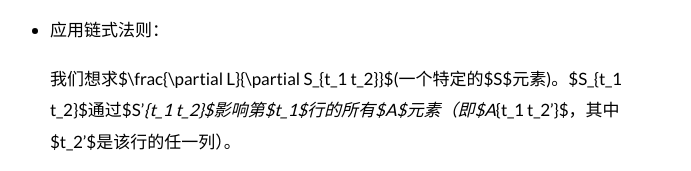
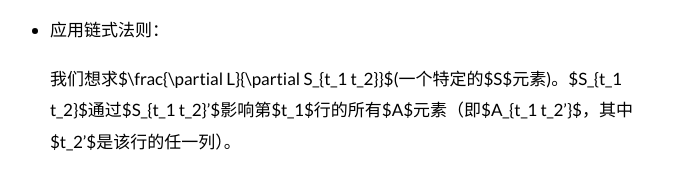
Before and after one commit to Soflari/hugo_dev, a plain HTML site: page p/注意力模块的张量表示及梯度推导/index.html in a window 1280 px wide. Shown: the part 5418-5589 px from the top of the page, without its empty margins (216-907 px from the left). Drawn offline with nearby package versions, Linux system fonts and the light colour scheme; some packages are replaced by stand-ins of ours; a script that the page names is missing.

Commit message:
modified:   index.xml 	modified:   "p/\346\263\250\346\204\217\345\212\233\346\250\241\345\235\227\347\232\204\345\274\240\351\207\217\350\241\250\347\244\272\345\217\212\346\242\257\345\272\246\346\216\250\345\257\274/index.html" 	modified:   post/index.xml 	modified:   search/index.json

```diff
--- a/index.xml
+++ b/index.xml
@@ -207,7 +207,7 @@ $$Y_{t_1 j} = A_{t_1 t_2} (X_{t_2 k} W^V_{jk})$$&lt;/li&gt;
 &lt;/li&gt;
 &lt;li&gt;
 &lt;p&gt;应用链式法则：&lt;/p&gt;
-&lt;p&gt;我们想求 $\frac{\partial L}{\partial S_{t_1 t_2}}$ (一个特定的 $S$ 元素)。$S_{t_1 t_2}$ 通过 $S&amp;rsquo;&lt;em&gt;{t_1 t_2}$ 影响第 $t_1$ 行的所有 $A$ 元素（即 $A&lt;/em&gt;{t_1 t_2&amp;rsquo;}$，其中 $t_2&amp;rsquo;$ 是该行的任一列）。&lt;/p&gt;
+&lt;p&gt;我们想求$\frac{\partial L}{\partial S_{t_1 t_2}}$(一个特定的$S$元素)。$S_{t_1 t_2}$通过$S&amp;rsquo;&lt;em&gt;{t_1 t_2}$影响第$t_1$行的所有$A$元素（即$A&lt;/em&gt;{t_1 t_2&amp;rsquo;}$，其中$t_2&amp;rsquo;$是该行的任一列）。&lt;/p&gt;
 &lt;p&gt;$$G^S_{t_1 t_2} = \frac{\partial L}{\partial S_{t_1 t_2}} = \sum_{t_2&amp;rsquo;} \frac{\partial L}{\partial A_{t_1 t_2&amp;rsquo;}} \frac{\partial A_{t_1 t_2&amp;rsquo;}}{\partial S_{t_1 t_2}}$$&lt;/p&gt;
 &lt;p&gt;(注意：Softmax 是逐行应用的，所以 $S_{t_1 t_2}$ 只影响 $A_{t_1 :}$，这就是为什么求和中没有 $t_1&amp;rsquo;$。)&lt;/p&gt;
 &lt;/li&gt;
--- a/p/注意力模块的张量表示及梯度推导/index.html
+++ b/p/注意力模块的张量表示及梯度推导/index.html
@@ -559,7 +559,7 @@ $$Y_{t_1 j} = A_{t_1 t_2} (X_{t_2 k} W^V_{jk})$$</li>
 </li>
 <li>
 <p>应用链式法则：</p>
-<p>我们想求$\frac{\partial L}{\partial S_{t_1 t_2}}$(一个特定的$S$元素)。$S_{t_1 t_2}$通过$S&rsquo;<em>{t_1 t_2}$影响第$t_1$行的所有$A$元素（即$A</em>{t_1 t_2&rsquo;}$，其中$t_2&rsquo;$是该行的任一列）。</p>
+<p>我们想求$\frac{\partial L}{\partial S_{t_1 t_2}}$(一个特定的$S$元素)。$S_{t_1 t_2}$通过$S_{t_1 t_2}&rsquo;$影响第$t_1$行的所有$A$元素（即$A_{t_1 t_2&rsquo;}$，其中$t_2&rsquo;$是该行的任一列）。</p>
 <p>$$G^S_{t_1 t_2} = \frac{\partial L}{\partial S_{t_1 t_2}} = \sum_{t_2&rsquo;} \frac{\partial L}{\partial A_{t_1 t_2&rsquo;}} \frac{\partial A_{t_1 t_2&rsquo;}}{\partial S_{t_1 t_2}}$$</p>
 <p>(注意：Softmax 是逐行应用的，所以 $S_{t_1 t_2}$ 只影响 $A_{t_1 :}$，这就是为什么求和中没有 $t_1&rsquo;$。)</p>
 </li>
--- a/post/index.xml
+++ b/post/index.xml
@@ -207,7 +207,7 @@ $$Y_{t_1 j} = A_{t_1 t_2} (X_{t_2 k} W^V_{jk})$$&lt;/li&gt;
 &lt;/li&gt;
 &lt;li&gt;
 &lt;p&gt;应用链式法则：&lt;/p&gt;
-&lt;p&gt;我们想求 $\frac{\partial L}{\partial S_{t_1 t_2}}$ (一个特定的 $S$ 元素)。$S_{t_1 t_2}$ 通过 $S&amp;rsquo;&lt;em&gt;{t_1 t_2}$ 影响第 $t_1$ 行的所有 $A$ 元素（即 $A&lt;/em&gt;{t_1 t_2&amp;rsquo;}$，其中 $t_2&amp;rsquo;$ 是该行的任一列）。&lt;/p&gt;
+&lt;p&gt;我们想求$\frac{\partial L}{\partial S_{t_1 t_2}}$(一个特定的$S$元素)。$S_{t_1 t_2}$通过$S&amp;rsquo;&lt;em&gt;{t_1 t_2}$影响第$t_1$行的所有$A$元素（即$A&lt;/em&gt;{t_1 t_2&amp;rsquo;}$，其中$t_2&amp;rsquo;$是该行的任一列）。&lt;/p&gt;
 &lt;p&gt;$$G^S_{t_1 t_2} = \frac{\partial L}{\partial S_{t_1 t_2}} = \sum_{t_2&amp;rsquo;} \frac{\partial L}{\partial A_{t_1 t_2&amp;rsquo;}} \frac{\partial A_{t_1 t_2&amp;rsquo;}}{\partial S_{t_1 t_2}}$$&lt;/p&gt;
 &lt;p&gt;(注意：Softmax 是逐行应用的，所以 $S_{t_1 t_2}$ 只影响 $A_{t_1 :}$，这就是为什么求和中没有 $t_1&amp;rsquo;$。)&lt;/p&gt;
 &lt;/li&gt;
```
Also changed, not shown: search/index.json (+1 -1 lines).
